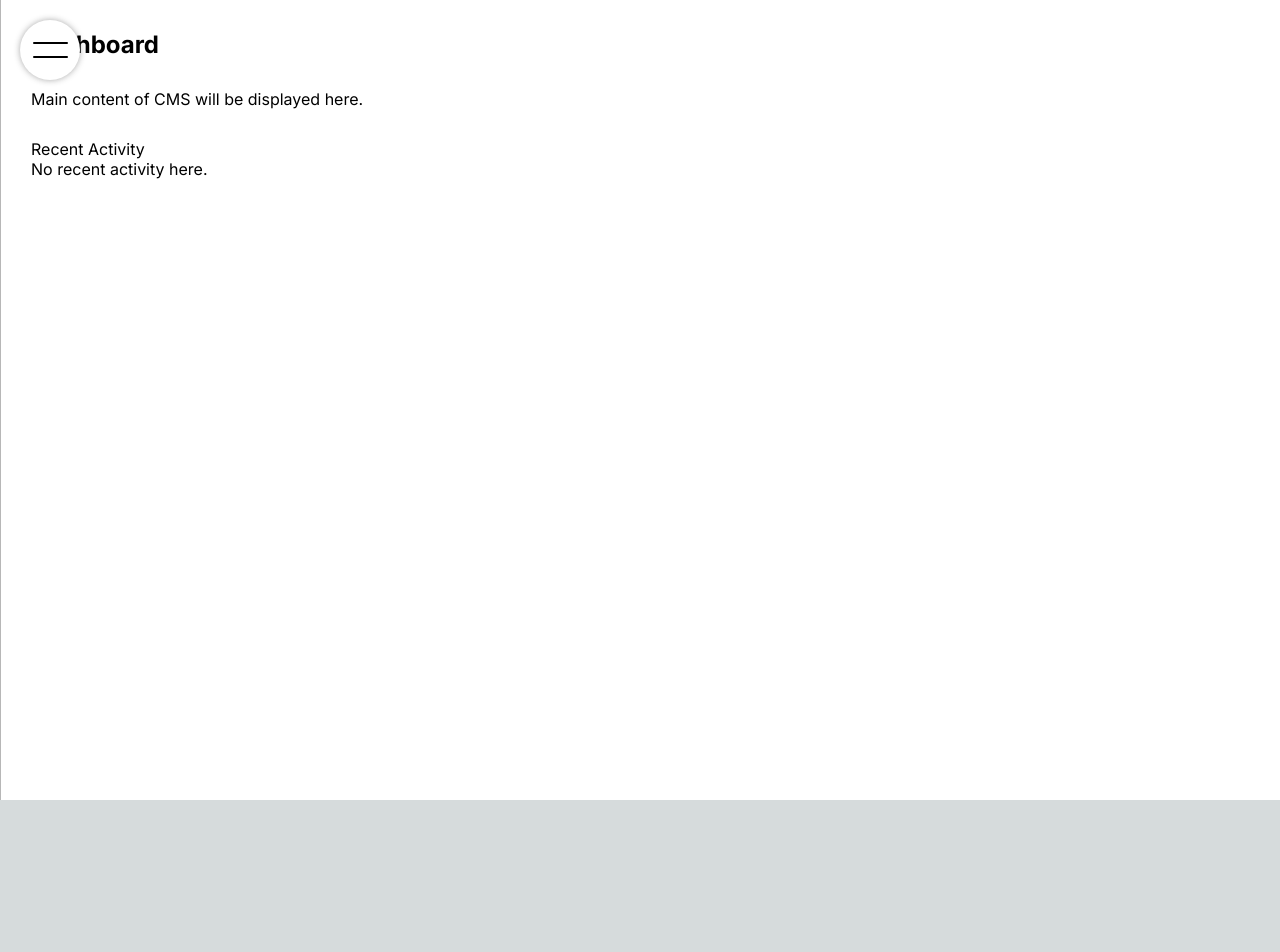
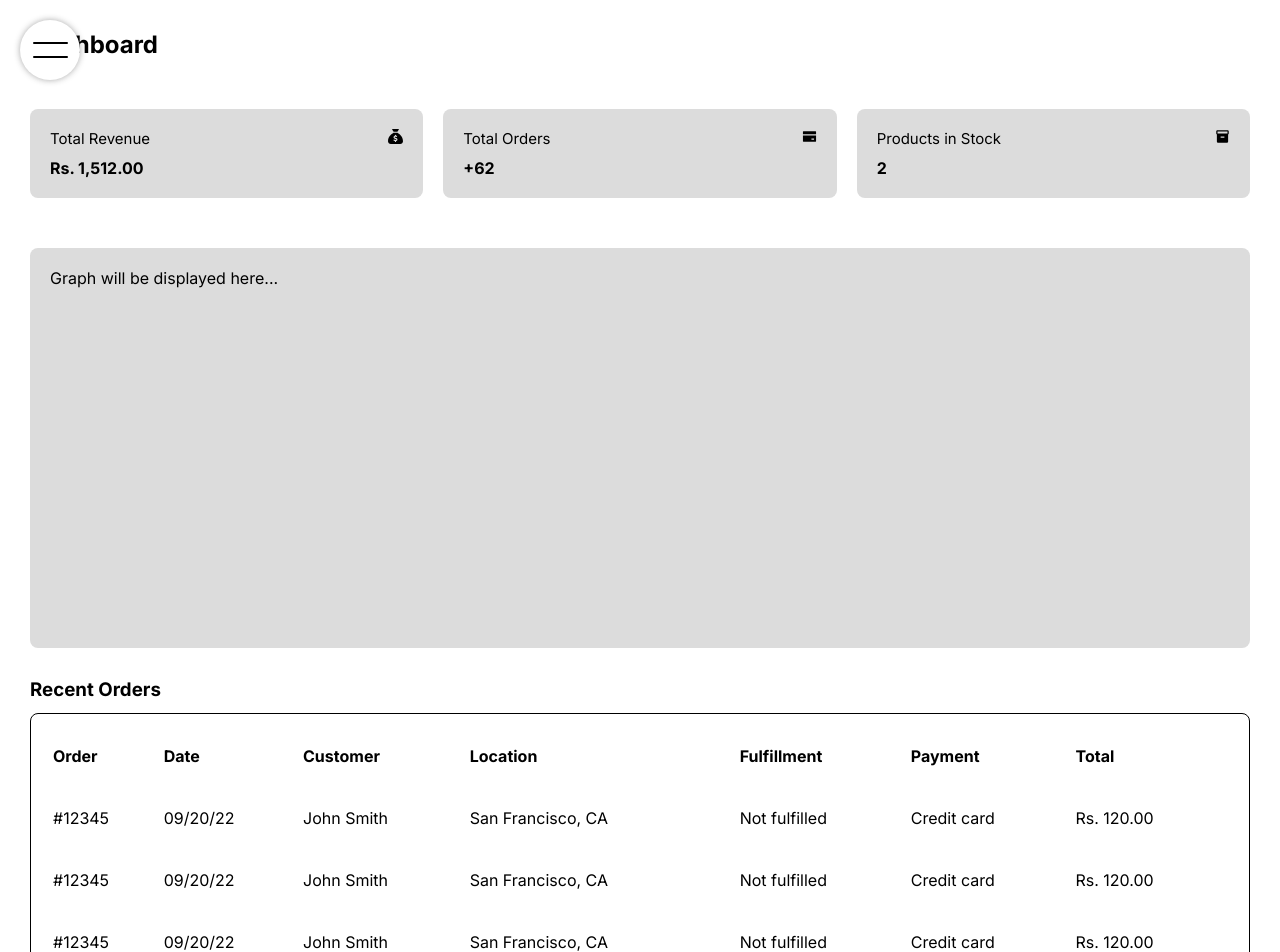
Before and after one commit to AnkushS27/lds-sports-ecommerce, a Next.js app: page /cms in a window 1280 px wide. Shown: the top 952 px of the page. Before the commit the page ends 800 px from the top, so only its background shows below. Built offline with nearby package versions, Linux system fonts and the light colour scheme.

Commit message:
cms dashboard basic ui added

```diff
--- a/src/app/cms/page.module.css
+++ b/src/app/cms/page.module.css
@@ -1,7 +1,7 @@
 .mainWrapper{
     position: relative;
-    width: 100vw;
-    height: 100vh;
+    width: 100%;
+    height: 100%;
     display: flex;
     background-color: #fff;
     color: black;
@@ -13,6 +13,61 @@
     flex-direction: column;
     padding: 30px;
     gap: 30px;
-    border-left: 1px solid #b7b7b7;
+    width: 100%;
+    margin: 0 auto;
+    max-width: 1340px;
     overflow-y: auto;
 }
+
+.topContainer {
+    display: grid;
+    grid-template-columns: 1fr 1fr 1fr;
+    gap: 20px;
+    margin: 20px 0;
+}
+
+.card {
+    background-color: #dcdcdc;
+    border-radius: 8px;
+    padding: 20px;
+}
+
+.card h3 {
+    font-size: 15px;
+    display: flex;
+    justify-content: space-between;
+    font-weight: 400;
+    margin-bottom: 10px;
+}
+
+.card p {
+    font-weight: 700;
+}
+
+.graph {
+    background-color: #dcdcdc;
+    height: 400px;
+    padding: 20px;
+    border-radius: 8px;
+}
+
+.recentSectionContainer {
+    display: flex;
+    flex-direction: column;
+    gap: 12px;
+}
+
+.table table {
+    width: 100%;
+    border: 1px solid #000;
+    border-radius: 8px;
+    padding: 10px 20px 20px;
+}
+
+.table table thead {
+    text-align: left;
+}
+
+.table td, .table th {
+    padding: 20px 0;
+}
--- a/src/app/cms/page.tsx
+++ b/src/app/cms/page.tsx
@@ -1,23 +1,94 @@
-import VerticalNavBar from '@/Components/CMS/VerticalNavbar/page';
-import styles from './page.module.css';
+import VerticalNavBar from "@/Components/CMS/VerticalNavbar/page";
+import styles from "./page.module.css";
 
-import { loggedIn } from '../api/user/loggedIn';
+import { loggedIn } from "../api/user/loggedIn";
+
+import { FaSackDollar } from "react-icons/fa6";
+import { AiFillCreditCard } from "react-icons/ai";
+import { MdInventory } from "react-icons/md";
 
 export default function Home() {
-    const isloggedIn = loggedIn({});
+  const isloggedIn = loggedIn({});
   return (
     <div className={styles.mainWrapper}>
-        <VerticalNavBar params={{name:'ABC',loggedIn: isloggedIn}}/>
-        <div className={styles.cmsContent}>
-            <h2>Dashboard</h2>
-            <div className={styles.mainContent}>
-                Main content of CMS will be displayed here.
-            </div>
-            <div className="recentSectionContainer">
-              <div className="sectionHead"> Recent Activity </div>
-              <div className="sectionContainer"> No recent activity here. </div>
-            </div>
+      <VerticalNavBar params={{ name: "ABC", loggedIn: isloggedIn }} />
+      <div className={styles.cmsContent}>
+        <h2>Dashboard</h2>
+        <div className={styles.topContainer}>
+          <div className={styles.card}>
+            <h3>
+              Total Revenue
+              <FaSackDollar />
+            </h3>
+            <p>Rs. 1,512.00</p>
+          </div>
+          <div className={styles.card}>
+            <h3>
+              Total Orders
+              <AiFillCreditCard />
+            </h3>
+            <p>+62</p>
+          </div>
+          <div className={styles.card}>
+            <h3>
+              Products in Stock
+              <MdInventory />
+            </h3>
+            <p>2</p>
+          </div>
         </div>
+        <div className={styles.graph}>
+          <p>Graph will be displayed here...</p>
+        </div>
+        <div className={styles.recentSectionContainer}>
+          <h3>Recent Orders</h3>
+          <div className={styles.table}>
+            <table>
+              <thead>
+                <tr>
+                  <th>Order</th>
+                  <th>Date</th>
+                  <th>Customer</th>
+                  <th>Location</th>
+                  <th>Fulfillment</th>
+                  <th>Payment</th>
+                  <th>Total</th>
+                </tr>
+              </thead>
+              <tbody>
+                <tr>
+                  <td>#12345</td>
+                  <td>09/20/22</td>
+                  <td>John Smith</td>
+                  <td>San Francisco, CA</td>
+                  <td>Not fulfilled</td>
+                  <td>Credit card</td>
+                  <td>Rs. 120.00</td>
+                </tr>
+                <tr>
+                  <td>#12345</td>
+                  <td>09/20/22</td>
+                  <td>John Smith</td>
+                  <td>San Francisco, CA</td>
+                  <td>Not fulfilled</td>
+                  <td>Credit card</td>
+                  <td>Rs. 120.00</td>
+                </tr>
+                <tr>
+                  <td>#12345</td>
+                  <td>09/20/22</td>
+                  <td>John Smith</td>
+                  <td>San Francisco, CA</td>
+                  <td>Not fulfilled</td>
+                  <td>Credit card</td>
+                  <td>Rs. 120.00</td>
+                </tr>
+                {/* Add more rows for other recent orders */}
+              </tbody>
+            </table>
+          </div>
+        </div>
+      </div>
     </div>
-  )
+  );
 }
```
